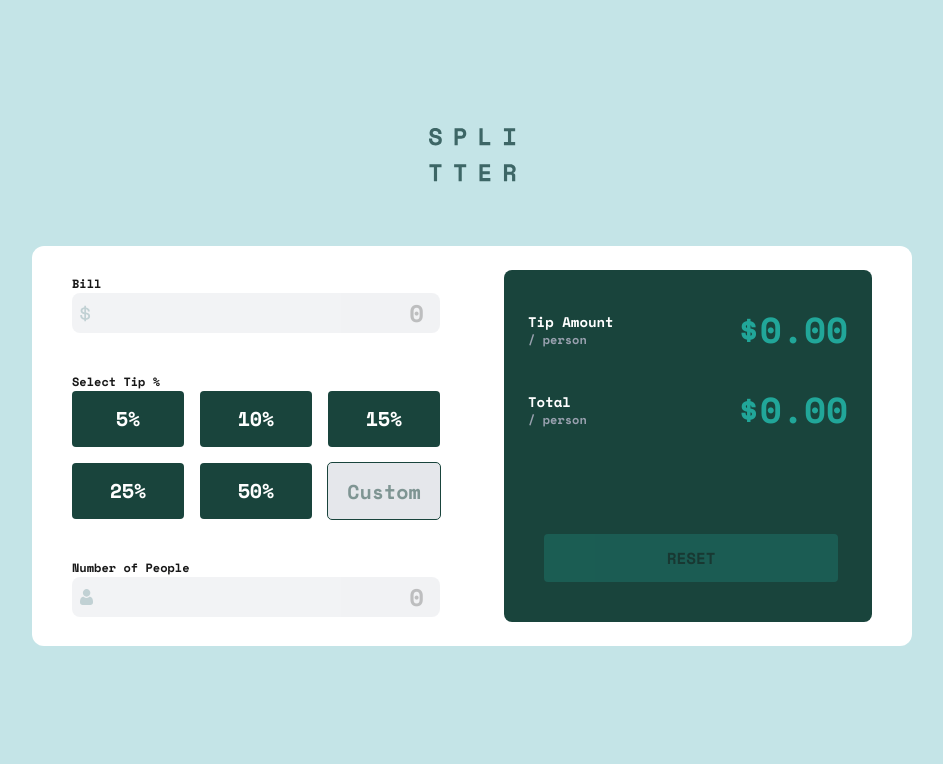
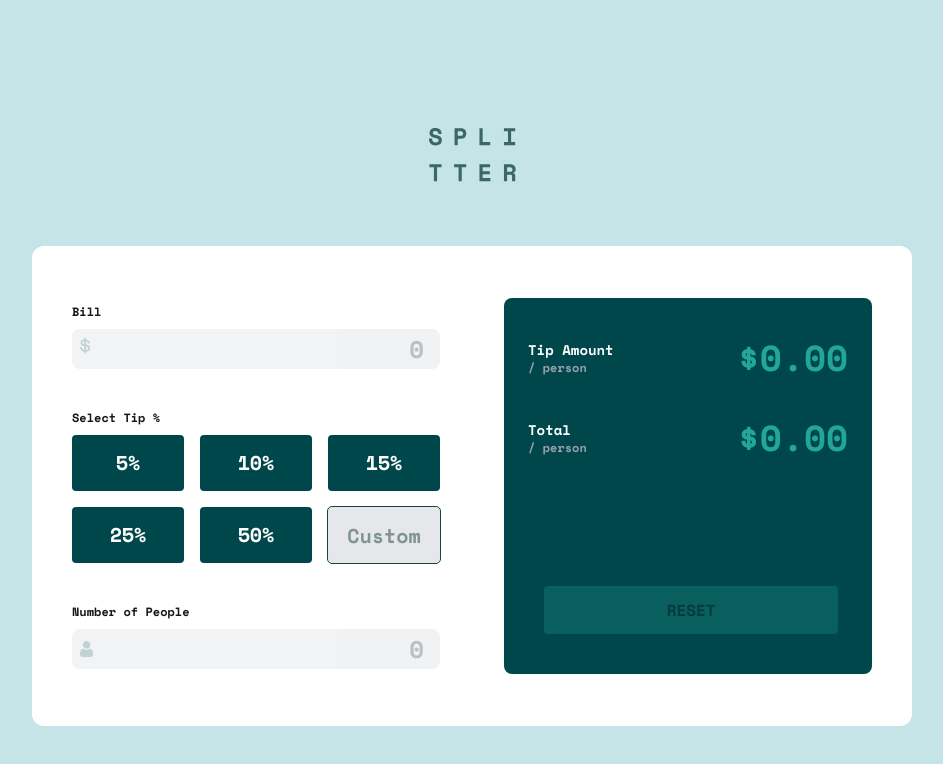
Before and after one commit to raheemmian/tip-calc, a Next.js app: page / in a window 1280 px wide. Shown: the top 764 px of the page, without its empty margins (168-1111 px from the left). Built offline with nearby package versions, Linux system fonts and the light colour scheme.

Commit message:
added hover props outlines

```diff
--- a/app/components/inputs.tsx
+++ b/app/components/inputs.tsx
@@ -1,5 +1,4 @@
-"use client"
-import { useState } from "react";
+
 import clsx from "clsx"
 const tipNames: string[] = ["5", "10", "15", "25", "50"]
 
@@ -31,7 +30,9 @@ function SplitterInputs({setBill, setTipPercentage, setNumOfPeople, setActiveTip
                         <input
                             type="text"
                             maxLength={22}
-                            className="bg-gray-200 w-[23rem] h-10 rounded rounded-lg opacity-50 pl-4 text-[24px] text-right pr-4"
+                            className="bg-gray-200 w-[23rem] h-10 rounded
+                            rounded-lg opacity-50 pl-4 text-[24px] text-right pr-4
+                            focus:outline-none focus:ring-2 focus:ring-[#21A699] focus:cursor-pointer mt-2"
                             inputMode="numeric"
                             placeholder="0"
                             value={bill === 0 ? '' : String(bill)}
@@ -50,15 +51,15 @@ function SplitterInputs({setBill, setTipPercentage, setNumOfPeople, setActiveTip
             <div>
                 <div>
                     Select Tip %
-                    <div className="grid grid-cols-3 gap-4">
+                    <div className="grid grid-cols-3 gap-4 mt-2">
                         {tipNames.map((tip, idx) => (
                             <button
                                 key={idx}
                                 className={clsx(
-                                    "rounded-sm w-[7rem] h-14 text-xl flex items-center justify-center",
+                                    "rounded-sm w-[7rem] h-14 text-xl focus:cursor-pointer flex items-center transition-colors justify-center",
                                     activeTip === idx
                                       ? "bg-[#A6E2D8] text-[#19443C]"
-                                      : "bg-[#19443C] text-white"
+                                      : "bg-[#00474b] text-white hover:bg-[#80a3a5] "
                                 )}
                                 onClick={() => {
                                     setTipPercentage(Number(tip))
@@ -71,11 +72,15 @@ function SplitterInputs({setBill, setTipPercentage, setNumOfPeople, setActiveTip
                         <input
                             type="text"
                             className={clsx(
-                                "rounded-sm w-[7rem] h-14 text-xl text-center bg-gray-200 text-[#19443C] outline"
+                                "rounded-sm w-[7rem] h-14 text-xl text-center bg-gray-200 focus:outline-none focus:ring-2 focus:ring-[#21A699] text-[#19443C] outline"
                             )}
                             value={activeTip === 6 ? String(tipPercentage) : ''}
                             placeholder="Custom"
                             onChange={(e) => {
+                                if(e.target.value == "") {
+                                     setTipPercentage(0);
+                                     setActiveTip(-1)
+                                }
                                 if (isInteger(e.target.value)) {
                                     setTipPercentage(Number(e.target.value));
                                     setActiveTip(6)
@@ -89,11 +94,13 @@ function SplitterInputs({setBill, setTipPercentage, setNumOfPeople, setActiveTip
             <div>
                 <label>
                     Number of People
-                    <div className="flex relative items-center">
+                    <div className="flex relative items-center mt-2">
                         <img src="icon-person.svg" className="absolute start-2" />
                         <input
                             type="text"
-                            className="bg-gray-200 w-[23rem] h-10 rounded rounded-lg opacity-50 pl-4 text-[24px] text-right pr-4"
+                            className="bg-gray-200 w-[23rem] h-10 rounded
+                            rounded-lg opacity-50 pl-4 text-[24px] text-right pr-4
+                            focus:outline-none focus:ring-2 focus:ring-[#21A699]"
                             inputMode="numeric"
                             placeholder="0"
                             value={numOfPeople === 0 ? '' : String(numOfPeople)}
--- a/app/components/splitter.tsx
+++ b/app/components/splitter.tsx
@@ -38,7 +38,7 @@ export default function Splitter() {
     }, [tipAmountPerPerson])
 
   return (
-    <div className="bg-white w-[55rem] h-[25rem] rounded rounded-xl flex items-center justify-between px-10">
+    <div className="bg-white w-[55rem] h-[30rem] rounded rounded-xl flex items-center justify-between px-10">
     <SplitterInputs
         setBill={setBill}
         setTipPercentage={setTipPercentage}
--- a/app/components/tip-display.tsx
+++ b/app/components/tip-display.tsx
@@ -11,7 +11,7 @@ function TipDisplay({tip_amount, total_per_person, handleReset} : TipDisplayProp
     return tip_amount == 0 && total_per_person == 0;
   }
   return (
-    <div className="bg-[#19443C] h-[22rem] w-[23rem] flex flex-col justify-between rounded-lg">
+    <div className="bg-[#00474b] h-[23.5rem] w-[23rem] flex flex-col justify-between rounded-lg">
         <div>
         <div className="flex flex-rows justify-between items-center pt-10 px-6">
             <div>
```
